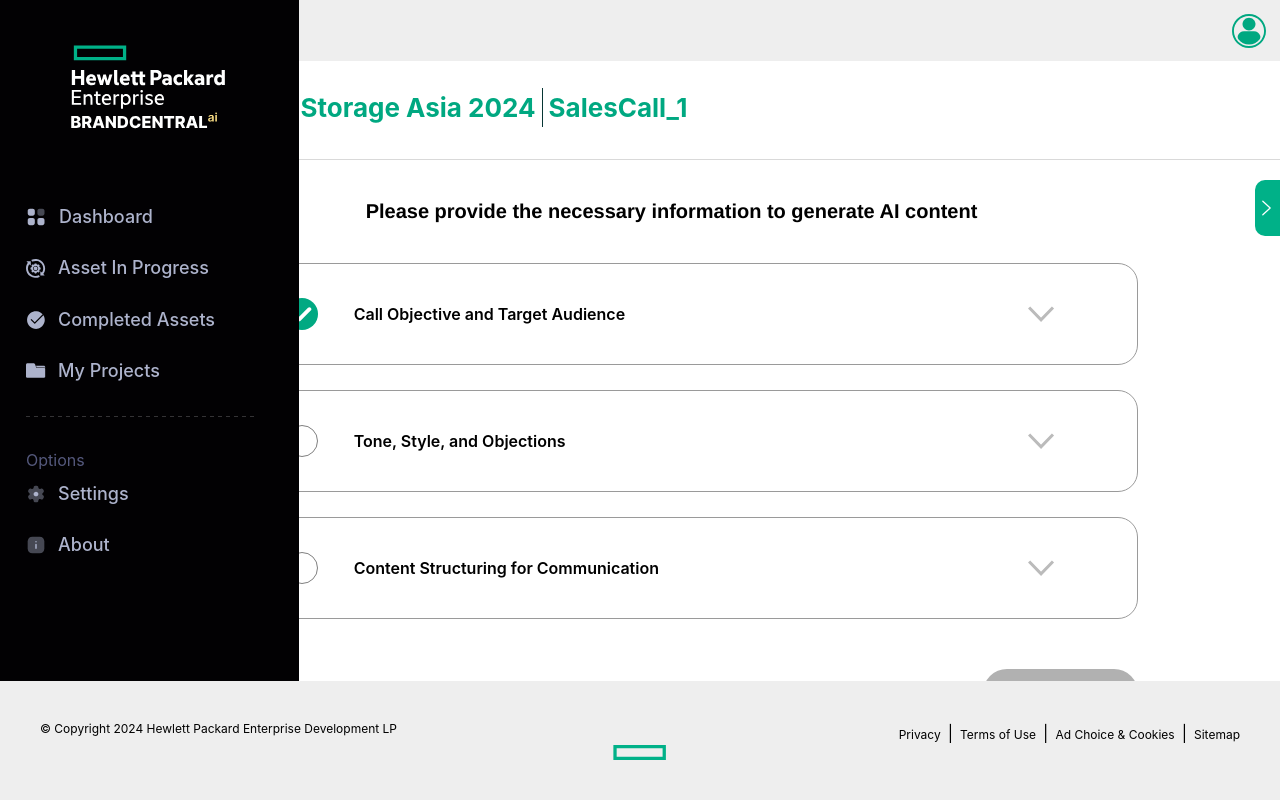
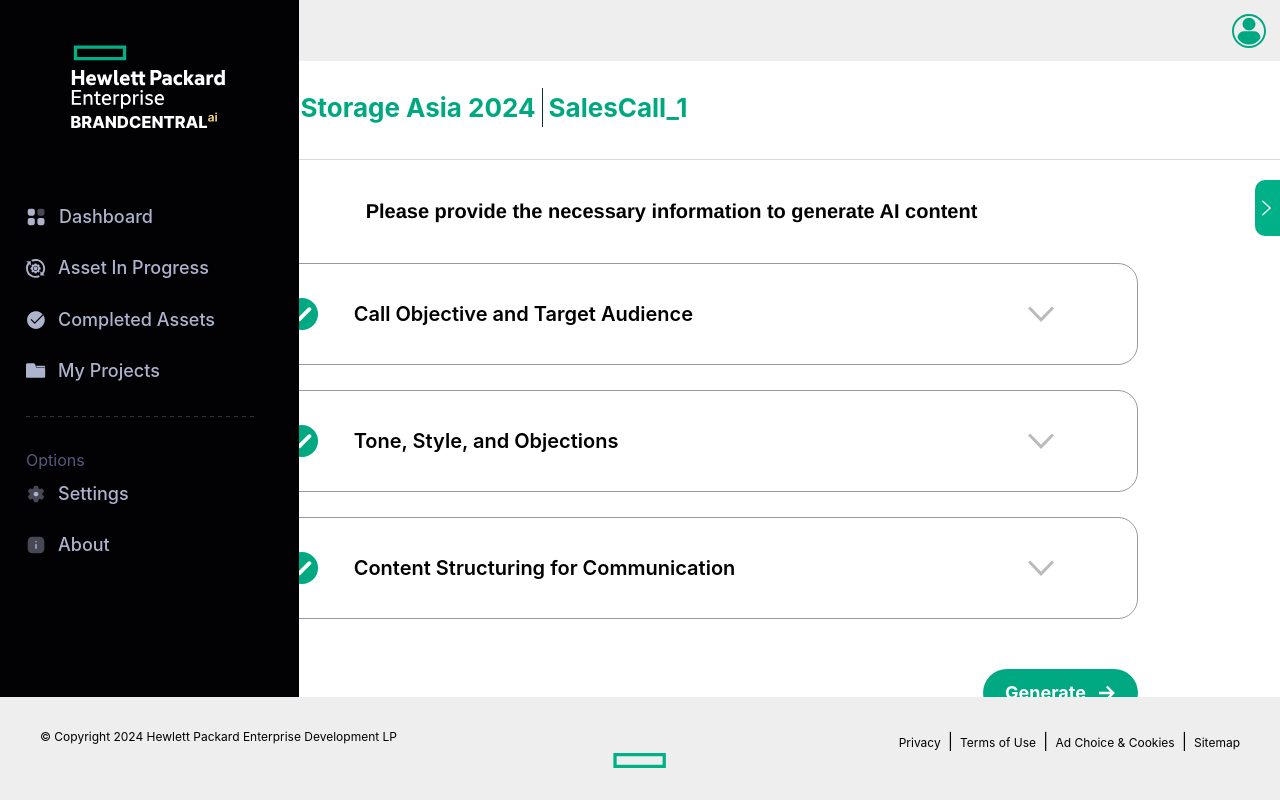
Before and after one commit to fyziOnline/asset_craft_next_fe, a Next.js app: page /call-script/call-script-form in a window 1280 px wide. Built offline with nearby package versions, Linux system fonts and the light colour scheme.

Commit message:
push dropdown

```diff
--- a/src/app/call-script/call-script-form/page.tsx
+++ b/src/app/call-script/call-script-form/page.tsx
@@ -5,6 +5,8 @@
 import Image from 'next/image';
 import Accordion from '@/components/global/Accordion';
 import Button from '@/components/global/Button';
+import TextField from '@/components/global/TextField';
+import DropDown from '@/components/global/DropDown';
 
 const Page = () => {
     const [isOpen, setIsOpen] = useState(false);
@@ -13,6 +15,12 @@
         setIsOpen(!isOpen);
     };
 
+    const ListTargetAudience = [
+        { label: 'General Public', value: 'General Public' },
+        { label: 'Existing Customers', value: 'Existing Customers' },
+        { label: 'Prospective Customers', value: 'Prospective Customers' }
+    ]
+
     return (
         <LayoutWrapper layout="main">
             <div className="py-[2rem] px-[1.5rem]">
@@ -20,37 +28,59 @@
             </div>
             <div className="min-h-[70vh] border-t border-solid border-[#D9D9D9]">
                 <div className="flex">
-                    <div className="flex-1 py-10 overflow-y-scroll scrollbar-hide h-[70vh]">
+                    <div className="flex-1 py-10">
                         <div className="flex items-center justify-center">
                             <p className="[font-family:'Inter-Bold',Helvetica] font-bold text-black text-xl tracking-[0] leading-[normal] whitespace-nowrap">
                                 Please provide the necessary information to generate AI content
                             </p>
                         </div>
-                        <div className='px-[10%]'>
+                        <div className='px-[10%] overflow-y-scroll scrollbar-hide h-[62vh]'>
                             <div className='mt-[40px]'>
                                 {/* step 1 */}
-                                <Accordion HeaderTitle="Call Objective and Target Audience" checked={true} disableShowContent={true}>
-                                    <div>Accordion content goes here</div>
+                                <Accordion HeaderTitle="Call Objective and Target Audience" checked={true}>
+                                    <div className='max-w-[90%]'>
+                                        <p className="[font-family:'Inter-Bold',Helvetica] font-bold text-[#160647] text-base tracking-[0] leading-5 whitespace-nowrap mb-[12px]"
+                                        >Provide details on the purpose of the call</p>
+                                        <TextField placeholder="What is the purpose of the call? What would you like to communicate?" customAreaClass='whitespace-nowrap overflow-x-auto overflow-y-hidden scrollbar-hide'></TextField>
+
+                                        <p className="[font-family:'Inter-Bold',Helvetica] font-bold text-[#160647] text-base tracking-[0] leading-5 whitespace-nowrap mb-[12px] mt-5"
+                                        >Target audience</p>
+                                        <DropDown selectPlaceHolder="Select Target Audience" optionLists={ListTargetAudience} ></DropDown>
+
+                                        <p className="[font-family:'Inter-Bold',Helvetica] font-bold text-[#160647] text-base tracking-[0] leading-5 whitespace-nowrap mb-[12px] mt-5"
+                                        >Describe the key messages you want to highlight</p>
+                                        <TextField placeholder="What are the 2-3 key points you want to highlight in this post?" customAreaClass='whitespace-nowrap overflow-x-auto overflow-y-hidden scrollbar-hide'></TextField>
+                                    </div>
+                                    <div className='max-w-full flex justify-end pt-5 pb-3'>
+                                        <Button
+                                            buttonText='Next'
+                                            showIcon
+                                            textStyle='text-[1rem] font-base text-[#00A881]'
+                                            textColor="text-[#00A881]"
+                                            iconColor="#00A881"
+                                            backgroundColor='bg-[#fff]'
+                                            customClass='static  px-[1.4rem] py-2 group-hover:border-white' />
+                                    </div>
                                 </Accordion>
                             </div>
                             <div className='mt-[25px]'>
                                 {/* step 2 */}
-                                <Accordion HeaderTitle="Tone, Style, and Objections" checked={false}>
+                                <Accordion HeaderTitle="Tone, Style, and Objections" checked={true}>
                                     <div>Accordion content goes here</div>
                                 </Accordion>
                             </div>
                             <div className='mt-[25px]'>
                                 {/* step 3 */}
-                                <Accordion HeaderTitle="Content Structuring for Communication" checked={false}>
+                                <Accordion HeaderTitle="Content Structuring for Communication" checked={true}>
                                     <div>Accordion content goes here</div>
                                 </Accordion>
                             </div>
-                            <div className='flex justify-end mt-[50px]'>
+                            <div className='flex justify-end my-[50px]'>
                                 <Button
                                     buttonText='Generate'
                                     showIcon
                                     textStyle='text-[1rem] font-base text-[#00A881]'
-                                    backgroundColor='bg-[#B1B1B1]'
+                                    // backgroundColor='bg-[#B1B1B1]'
                                     customClass='static  px-[1.4rem] py-2 group-hover:border-white' />
                             </div>
                         </div>
--- a/src/components/Layout/Footer.tsx
+++ b/src/components/Layout/Footer.tsx
@@ -11,35 +11,35 @@
   {
     label: 'Privacy',
     href: '/',
-      id:'privacy'
+    id: 'privacy'
   },
   {
     label: 'Terms of Use',
     href: '/',
-      id:'terms'
+    id: 'terms'
   },
   {
     label: 'Ad Choice & Cookies',
     href: '/',
-      id:'choice&cookie'
+    id: 'choice&cookie'
   },
   {
     label: 'Sitemap',
     href: '/',
-      id:'sitemap'
+    id: 'sitemap'
   }
 ]
 
-const Footer:React.FC = () => {
+const Footer: React.FC = () => {
   return (
-    <footer className="fixed right-0 left-0 bottom-0 z-40 bg-off-white-primary p-[2.5rem]">
+    <footer className="fixed right-0 left-0 bottom-0 z-40 bg-off-white-primary px-[2.5rem] py-[2rem]">
       <div className="flex justify-between align-bottom">
         <p className="text-xs">© Copyright 2024 Hewlett Packard Enterprise Development LP</p>
         <div className="flex gap-[7px]">
-                {footerLinks.map((link,index) => (
+          {footerLinks.map((link, index) => (
             <div key={link.id} >
               <Link href={link.href} className="text-xs">{link.label}</Link>
-                        {index < footerLinks.length-1 && <span className="ml-[7px]">|</span>}
+              {index < footerLinks.length - 1 && <span className="ml-[7px]">|</span>}
             </div>
           ))}
         </div>
--- a/src/components/global/Accordion.tsx
+++ b/src/components/global/Accordion.tsx
@@ -65,7 +65,7 @@
             </label>
           </div>
           <div>
-            <p className="font-semibold text-base">{HeaderTitle}</p>
+            <p className="font-semibold text-[20px]">{HeaderTitle}</p>
           </div>
         </div>
         <div className={`cursor-pointer transition-transform ${showContent ? "rotate-180" : ""}`}>
--- a/src/components/global/DropDown.tsx
+++ b/src/components/global/DropDown.tsx
@@ -38,7 +38,7 @@
 const DropDown: React.FC<DropDownProps> = ({ optionLists, selectPlaceHolder, customClass = "", dropdownWidthClass = "" }) => {
     const [selectedOption, setSelectedOption] = useState('')
     const [showOptionList, setShowOptionList] = useState(false)
-    const [isOtherSelected , setIsOtherSelected] = useState(false)
+    const [isOtherSelected, setIsOtherSelected] = useState(false)
 
     const dropdownRef = useRef<HTMLDivElement | null>(null)
 
@@ -52,8 +52,9 @@
         setIsOtherSelected(false)
     }
 
-    const hanleOtherSelectedOption = (value : string) => {
+    const hanleOtherSelectedOption = (value: string) => {
         setIsOtherSelected(true)
+        setShowOptionList(false)
         setSelectedOption(value)
     }
 
@@ -70,12 +71,12 @@
     }, [])
 
     return (
-        <div ref={dropdownRef} className={`flex flex-col gap-[7px] w-[260px] ${dropdownWidthClass}`}>
+        <div ref={dropdownRef} className={`relative flex flex-col gap-[7px] w-[260px] ${dropdownWidthClass}`}>
             <div onClick={handleDropDownList} className={`h-[60px] shadow-dropdown-shadow rounded-lg flex items-center justify-between px-4 py-5 cursor-pointer ${customClass}`}>
                 <p className={`text-base ${!selectedOption ? "text-[#666666]" : ""}`}>{selectedOption || selectPlaceHolder}</p>
-                <span className={`cursor-pointer transition-transform ${showOptionList ? "rotate-180" : "" }`}><MdOutlineKeyboardArrowDown size={25} /></span>
+                <span className={`cursor-pointer transition-transform ${showOptionList ? "rotate-180" : ""}`}><MdOutlineKeyboardArrowDown size={25} /></span>
             </div>
-            <div className={`w-[260px] z-50 h-auto bg-white flex flex-col shadow-dropdown-shadow rounded-lg transition-all duration-300 ease-in-out overflow-hidden ${showOptionList ? 'max-h-60 opacity-100' : 'max-h-0 opacity-0'} ${dropdownWidthClass}`}>
+            <div className={`w-[260px] top-[70px] z-50 h-auto bg-white flex flex-col shadow-dropdown-shadow rounded-lg transition-all absolute duration-300 ease-in-out overflow-hidden ${showOptionList ? 'max-h-60 opacity-100' : 'max-h-0 opacity-0'} ${dropdownWidthClass}`}>
                 {showOptionList &&
                     <>
                         {optionLists.map((options, index) => (
--- a/src/components/global/TextField.tsx
+++ b/src/components/global/TextField.tsx
@@ -7,9 +7,11 @@
  * @param {string} [id] - The id of the textarea field, useful for associating a label.
  * @param {string} [value] - The current value of the textarea field.
  * @param {string} [customClass] - Custom CSS class(es) to apply to the textarea container.
+ * @param {string} [customAreaClass] - Custom CSS class(es) to apply to the textarea.
  * @param {boolean} [disabled=false] - Whether the textarea is disabled.
  * @param {boolean} [readOnly=false] - Whether the textarea is read-only.
  * @param {string} placeholder - The placeholder text to display in the textarea field.
+ * @param {number} rows - rows number of the textarea field.
  * @param {(e: React.FormEvent<HTMLTextAreaElement>) => void} [handleChange] - The event handler for textarea value changes.
  *
  * @returns {JSX.Element} The rendered TextField component.
@@ -20,9 +22,11 @@
   id?: string;
   value?: string;
   customClass?: string;
+  customAreaClass?: string;
   disabled?: boolean;
   readOnly?: boolean;
   placeholder: string;
+  rows?: number;
   handleChange?: (e: React.FormEvent<HTMLTextAreaElement>) => void;
 }
 
@@ -31,9 +35,11 @@
   id,
   value,
   customClass = "",
+  customAreaClass = "",
   disabled = false,
   readOnly = false,
   placeholder,
+  rows = 1,
   handleChange
 }) => {
   return (
@@ -45,8 +51,9 @@
         disabled={disabled}
         readOnly={readOnly}
         placeholder={placeholder}
+        rows={rows}
         onChange={handleChange}
-        className="w-full h-full border-none px-3 py-3  rounded-[10px] text-sm italic outline-none resize-none"
+        className={`w-full h-full border-none px-3 py-3 rounded-[10px] text-sm italic outline-none resize-none ${customAreaClass}`}
       />
     </div>
   )
```
Lines whose indentation alone changed are shown as unchanged.
